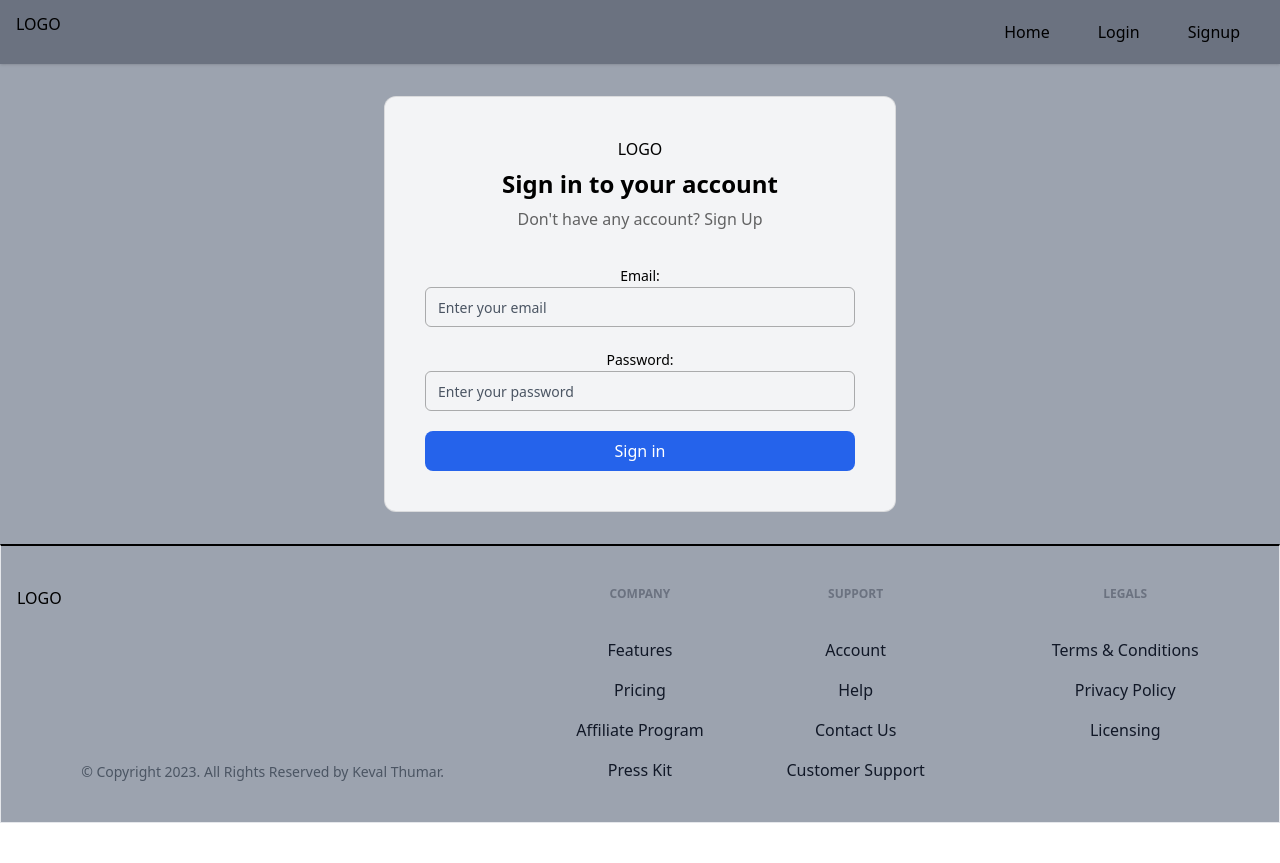
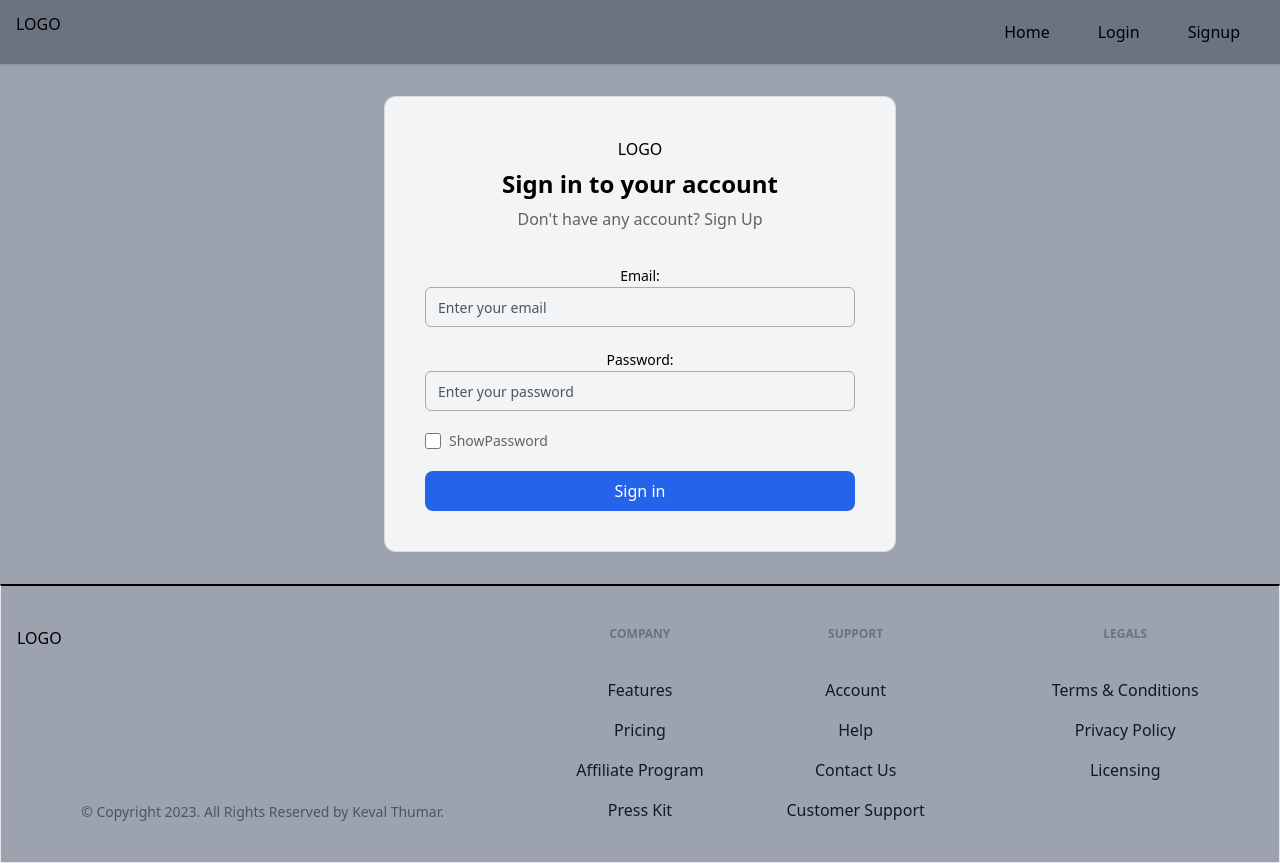
Before and after one commit to KevalKThumar/ClearCanvas, a React (Vite) app: page /login in a window 1280 px wide. Before the commit the page ends 823 px from the top, so only its background shows below. Built offline with nearby package versions, Linux system fonts and the light colour scheme; no server answers.

Commit message:
Add show password functionality in Login and Signup forms and loding state

```diff
--- a/src/Components/Login.jsx
+++ b/src/Components/Login.jsx
@@ -11,9 +11,12 @@ const Login = () => {
   const dispatch = useDispatch();
   const navigate = useNavigate();
   const { register, handleSubmit } = useForm();
+  const [showPassword, setShowPassword] = useState(false);
+  const [loading, setLoading] = useState(false);
   const login = async (data) => {
     setError("");
     try {
+      setLoading(true);
       const session = await authService.login(data);
       if (session) {
         const userData = await authService.getCurrentUser();
@@ -22,6 +25,9 @@ const Login = () => {
       }
     } catch (error) {
       setError(error.message);
+    }
+    finally {
+      setLoading(false);
     }
   };
 
@@ -65,14 +71,31 @@ const Login = () => {
             />
             <Input
               label="Password: "
-              type="password"
+              type= {showPassword ? "text" : "password"}
               placeholder="Enter your password"
               {...register("password", {
                 required: true,
               })}
             />
+            <div className="flex items-center justify-between">
+              <div className="flex items-center">
+                <input
+                  type="checkbox"
+                  id="remember"
+                  name="remember"
+                  className="h-4 w-4 rounded border-gray-300 text-primary focus:ring-primary"
+                  onChange={() => setShowPassword(!showPassword)}
+                />
+                <label
+                  htmlFor="remember"
+                  className="ml-2 block text-sm text-black/60"
+                >
+                  ShowPassword
+                </label>
+              </div>
+            </div>
             <Button type="submit" className="w-full">
-              Sign in
+              {loading ? "Loading..." : "Sign in"}
             </Button>
           </div>
         </form>
--- a/src/Components/PostForm/PostForm.jsx
+++ b/src/Components/PostForm/PostForm.jsx
@@ -21,9 +21,11 @@ export default function PostForm({ post }) {
 
   const navigate = useNavigate();
   const userData = useSelector((state) => state.auth.userData);
+  const [loading, setLoading] = React.useState(false);
 
   const submit = async (data) => {
-    console.log(data);
+    try {
+      setLoading(true);
       if (post) {
         const file = data.image[0]
           ? await appwriteServiceFile.uploadFile(data.image[0])
@@ -58,11 +60,15 @@ export default function PostForm({ post }) {
           }
         }
       }
+    } catch (error) {
+      alert(error.message);
+    } finally {
+      setLoading(false);
+    }
   };
 
   const slugTransform = useCallback((value) => {
-    if (value && typeof value === "string")
-      return slugify(value);
+    if (value && typeof value === "string") return slugify(value);
 
     return "";
   }, []);
@@ -141,7 +147,7 @@ export default function PostForm({ post }) {
           bgColor={post ? "bg-green-500" : undefined}
           className="w-96 mt-6"
         >
-          {post ? "Update" : "Submit"}
+          {loading ? "Loading..." : post ? "Update" : "Submit"}
         </Button>
       </div>
     </form>
--- a/src/Components/Signup.jsx
+++ b/src/Components/Signup.jsx
@@ -12,10 +12,13 @@ function Signup() {
   const [error, setError] = useState("");
   const dispatch = useDispatch();
   const { register, handleSubmit } = useForm();
+  const [showPassword, setShowPassword] = useState(false);
+  const [loading, setLoading] = useState(false);
 
   const create = async (data) => {
     setError("");
     try {
+      setLoading(true);
       const userData = await authService.createAccount(data);
       if (userData) {
         const userData = await authService.getCurrentUser();
@@ -24,6 +27,9 @@ function Signup() {
       }
     } catch (error) {
       setError(error.message);
+    }
+    finally {
+      setLoading(false);
     }
   };
 
@@ -75,14 +81,32 @@ function Signup() {
             />
             <Input
               label="Password: "
-              type="password"
+              type={showPassword ? "text" : "password"}
               placeholder="Enter your password"
               {...register("password", {
                 required: true,
               })}
             />
+            {/* add check box */}
+            <div className="flex items-center justify-between">
+              <div className="flex items-center">
+                <input
+                  type="checkbox"
+                  id="remember"
+                  name="remember"
+                  className="h-4 w-4 rounded border-gray-300 text-primary focus:ring-primary"
+                  onChange={() => setShowPassword(!showPassword)}
+                />
+                <label
+                  htmlFor="remember"
+                  className="ml-2 block text-sm text-black/60"
+                >
+                  ShowPassword
+                </label>
+              </div>
+            </div>
             <Button type="submit" className="w-full">
-              Create Account
+              {loading ? "Loading..." : "Create Account"}
             </Button>
           </div>
         </form>
```
Lines whose indentation alone changed are shown as unchanged.
